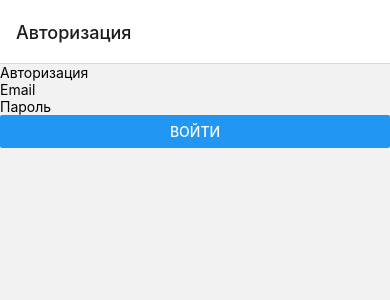
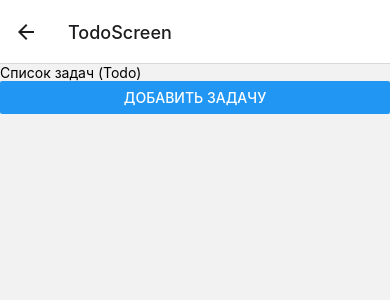
Before and after one commit to mqpanda/todo-app-native, a React Native app: screen /TodoScreen in a window 390 px wide. Shown: the top 300 px of the page. Built offline with nearby package versions, Linux system fonts and the light colour scheme.

Commit message:
feat:add  auth

```diff
--- a/Navigation.js
+++ b/Navigation.js
@@ -4,6 +4,7 @@ import { NavigationContainer } from '@react-navigation/native';
 import { createStackNavigator } from '@react-navigation/stack';
 import AuthorizationScreen from './screens/AuthorizationScreen';
 import RegistrationScreen from './screens/RegistrationScreen';
+import TodoScreen from './screens/TodoScreen';
 
 const Stack = createStackNavigator();
 
@@ -13,6 +14,7 @@ function Navigation() {
       <Stack.Navigator initialRouteName="Авторизация">
         <Stack.Screen name="Авторизация" component={AuthorizationScreen} />
         <Stack.Screen name="Регистрация" component={RegistrationScreen} />
+        <Stack.Screen name="TodoScreen" component={TodoScreen} />
       </Stack.Navigator>
     </NavigationContainer>
   );
--- a/package.json
+++ b/package.json
@@ -9,6 +9,7 @@
     "web": "expo start --web"
   },
   "dependencies": {
+    "@react-native-async-storage/async-storage": "^1.19.3",
     "@react-native-community/masked-view": "^0.1.11",
     "@react-navigation/native": "^6.1.9",
     "@react-navigation/stack": "^6.3.20",
--- a/screens/AuthorizationScreen.js
+++ b/screens/AuthorizationScreen.js
@@ -1,5 +1,6 @@
 import React, { useState } from 'react';
 import { View, Text, TextInput, Button } from 'react-native';
+import AsyncStorage from '@react-native-async-storage/async-storage';
 
 function AuthorizationScreen({ navigation }) {
   const [email, setEmail] = useState('');
@@ -17,11 +18,10 @@ function AuthorizationScreen({ navigation }) {
 
       if (response.ok) {
         const data = await response.json();
-        // Сохраните токен и информацию о пользователе, полученные из ответа, в состоянии или хранилище
-        // Пример: AsyncStorage или Context API
-
+        const token = data.token;
+        await AsyncStorage.setItem('token', token);
         // Перейдите на другую страницу после успешной авторизации
-        // navigation.navigate('RegistrationScreen');
+        navigation.navigate('TodoScreen');
         console.log('Auth ok');
       } else {
         // Выведите сообщение об ошибке
--- /dev/null
+++ b/screens/TodoScreen.js
@@ -0,0 +1,22 @@
+import React from 'react';
+import { View, Text, Button } from 'react-native';
+
+function TodoScreen({ navigation }) {
+  // В этом компоненте вы можете отобразить список задач (todo)
+
+  return (
+    <View>
+      <Text>Список задач (Todo)</Text>
+      {/* Добавьте здесь отображение задач и функциональность для работы с ними */}
+      <Button
+        title="Добавить задачу"
+        onPress={() => {
+          // Навигация на страницу добавления задачи (если необходимо)
+          // navigation.navigate('AddTaskScreen');
+        }}
+      />
+    </View>
+  );
+}
+
+export default TodoScreen;
```
Also changed, not shown: 1 other file (tests, documents, lock files or other folders).
